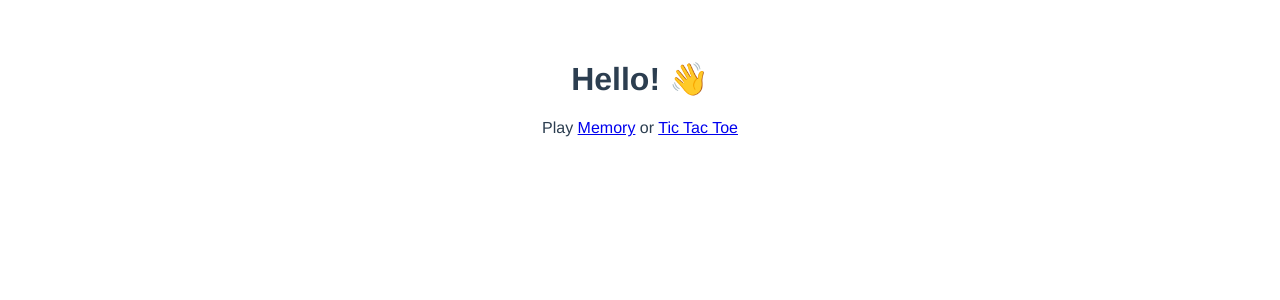
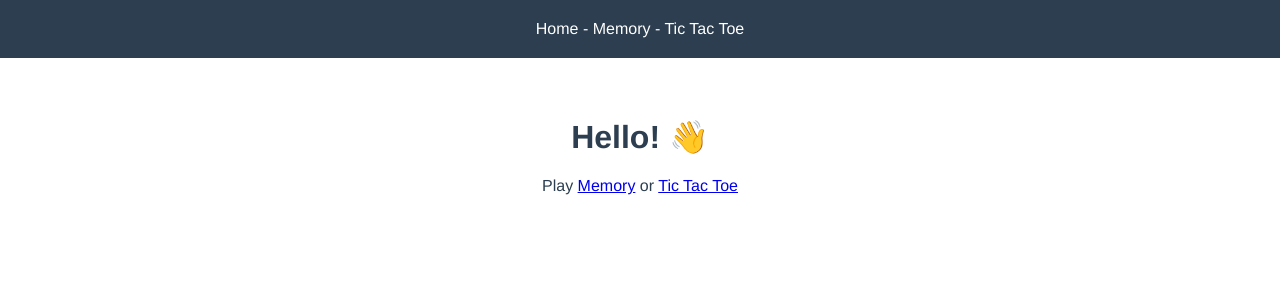
Before and after one commit to niweb/vue3-games, a Vue app: page / in a window 1280 px wide. Shown: the top 300 px of the page. Built offline with nearby package versions, Linux system fonts and the light colour scheme.

Commit message:
Add navigation bar

```diff
--- a/src/app/App.vue
+++ b/src/app/App.vue
@@ -1,13 +1,50 @@
 <template>
-  <router-view />
+  <nav>
+    <router-link :to="paths.home">Home</router-link> -
+    <router-link :to="paths.memory">Memory</router-link> -
+    <router-link :to="paths.ticTacToe">Tic Tac Toe</router-link>
+  </nav>
+  <main>
+    <router-view />
+  </main>
 </template>
 
+<script lang="ts">
+import { defineComponent } from "vue";
+import { paths } from "@/shared/statics";
+
+export default defineComponent({
+  setup() {
+    return {
+      paths
+    };
+  }
+});
+</script>
+
 <style lang="stylus">
+body
+  margin 0
+
 #app
   font-family Avenir, Helvetica, Arial, sans-serif
   -webkit-font-smoothing antialiased
   -moz-osx-font-smoothing grayscale
   text-align center
   color #2c3e50
+
+nav
+  padding 20px
+  background-color #2c3e50
+  color white
+
+  a
+    color white
+    text-decoration none
+
+    &:hover
+      text-decoration underline
+
+main
   margin-top 60px
 </style>
```
